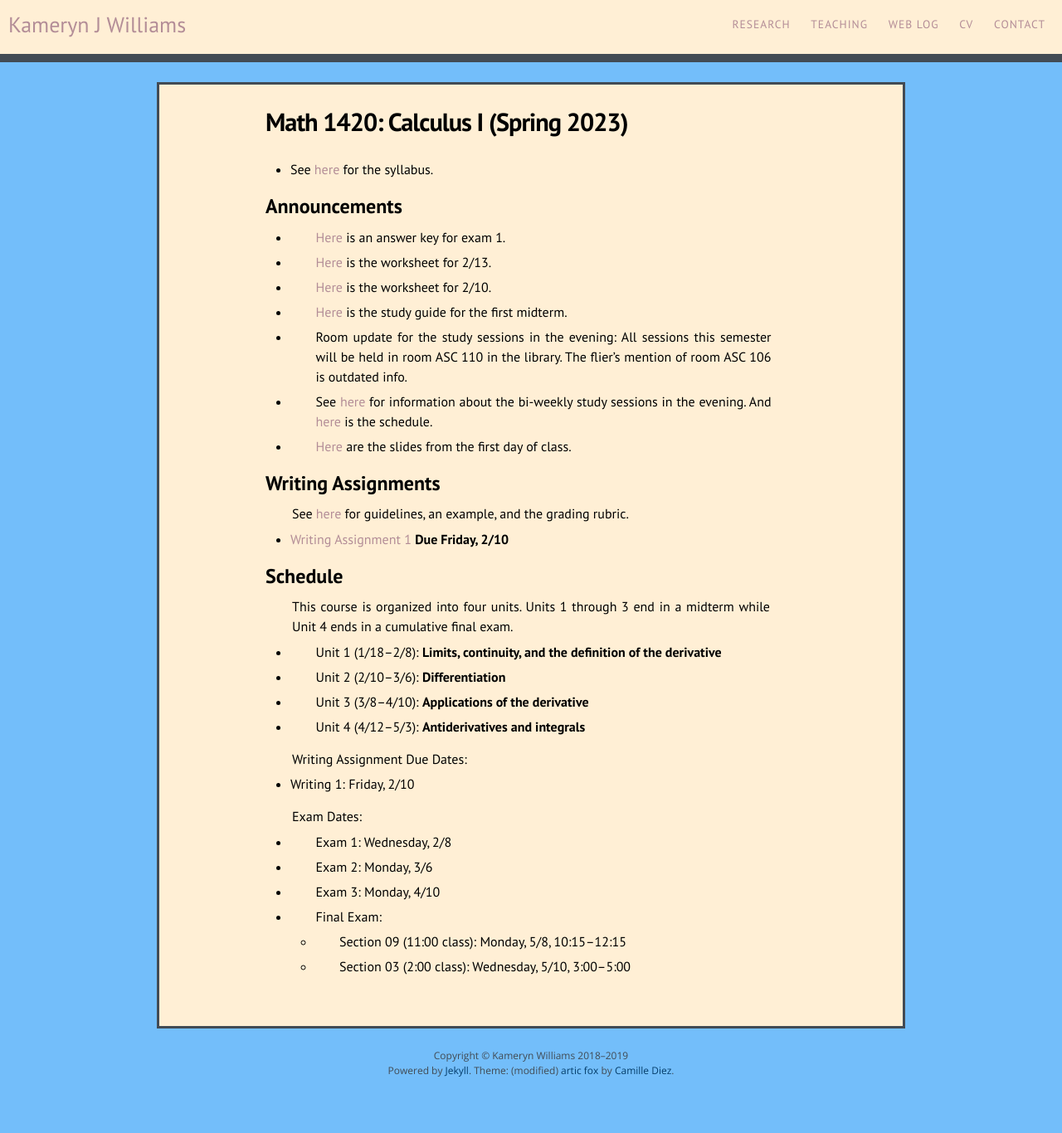
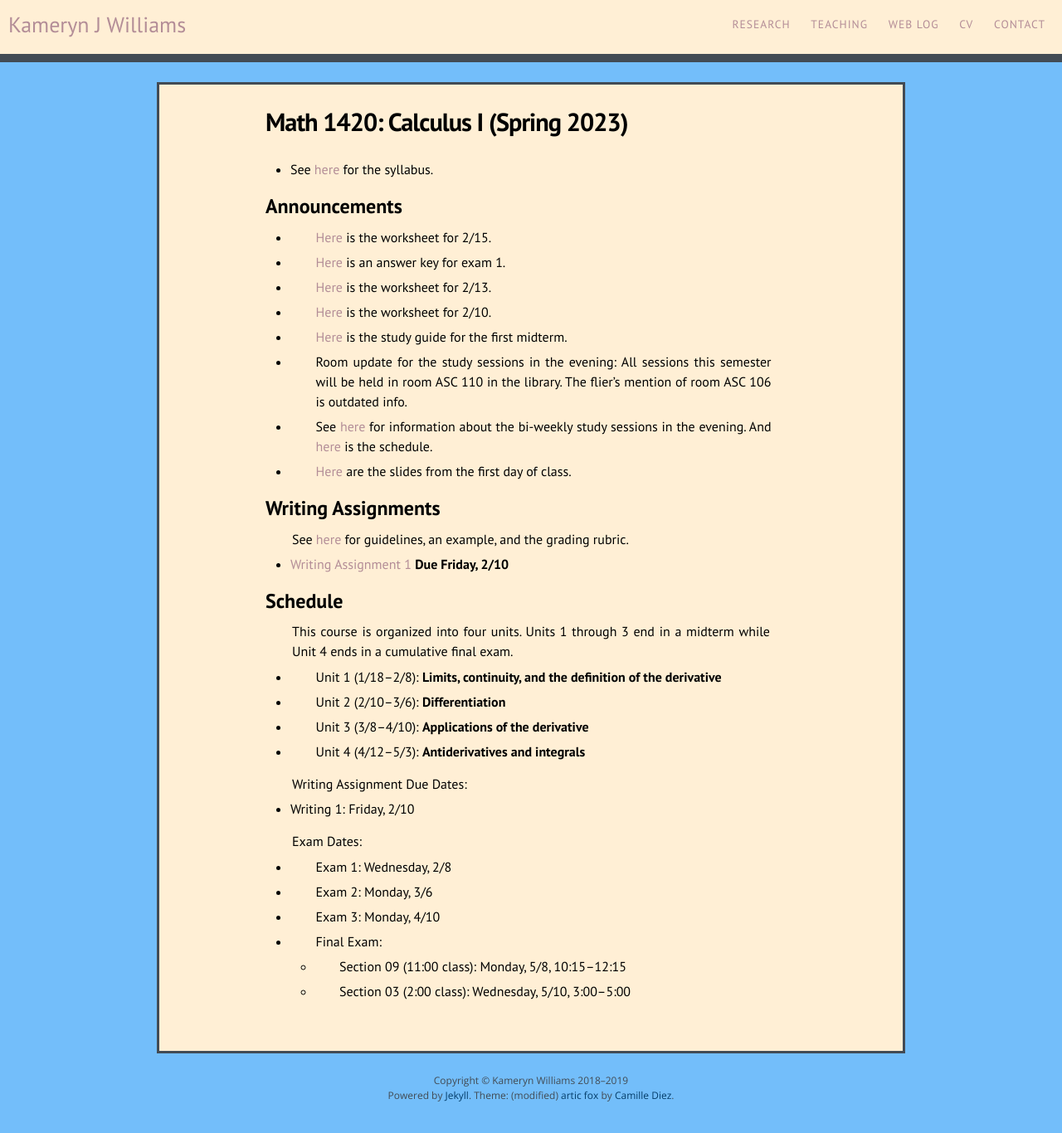
Before and after one commit to kamerynjw/kamerynjw.github.io, a Jekyll site: the page built from teaching/2023/math1420.md, in a window 1280 px wide. Shown: the whole page at 83% size. Built offline with Jekyll 4.4.1, drawn with Linux system fonts in a browser that asks for light colours; nearby versions of some CDN libraries; before the commit the page ends 1336 px from its top, so only the background shows below that.

Commit message:
new orksheet

```diff
--- a/teaching/2023/math1420.md
+++ b/teaching/2023/math1420.md
@@ -9,6 +9,8 @@ permalink: /teaching/2023/math1420/
 
 Announcements
 -------------
+
+* [Here]({{ page.url }}ws3.6.pdf) is the worksheet for 2/15.
 
 * [Here]({{ page.url }}e1answers.pdf) is an answer key for exam 1.
 
```
Also changed, not shown: 1 other file.
